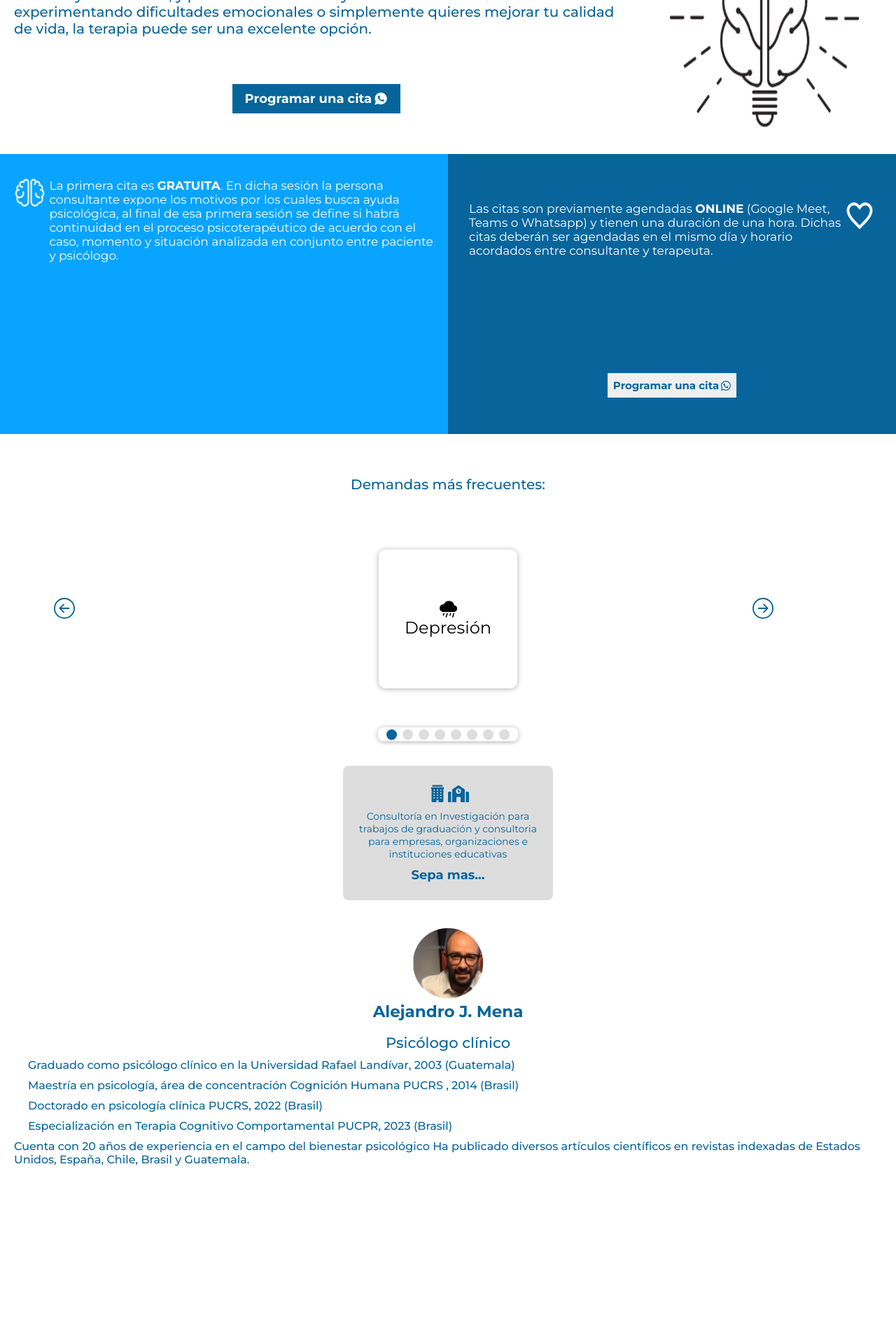
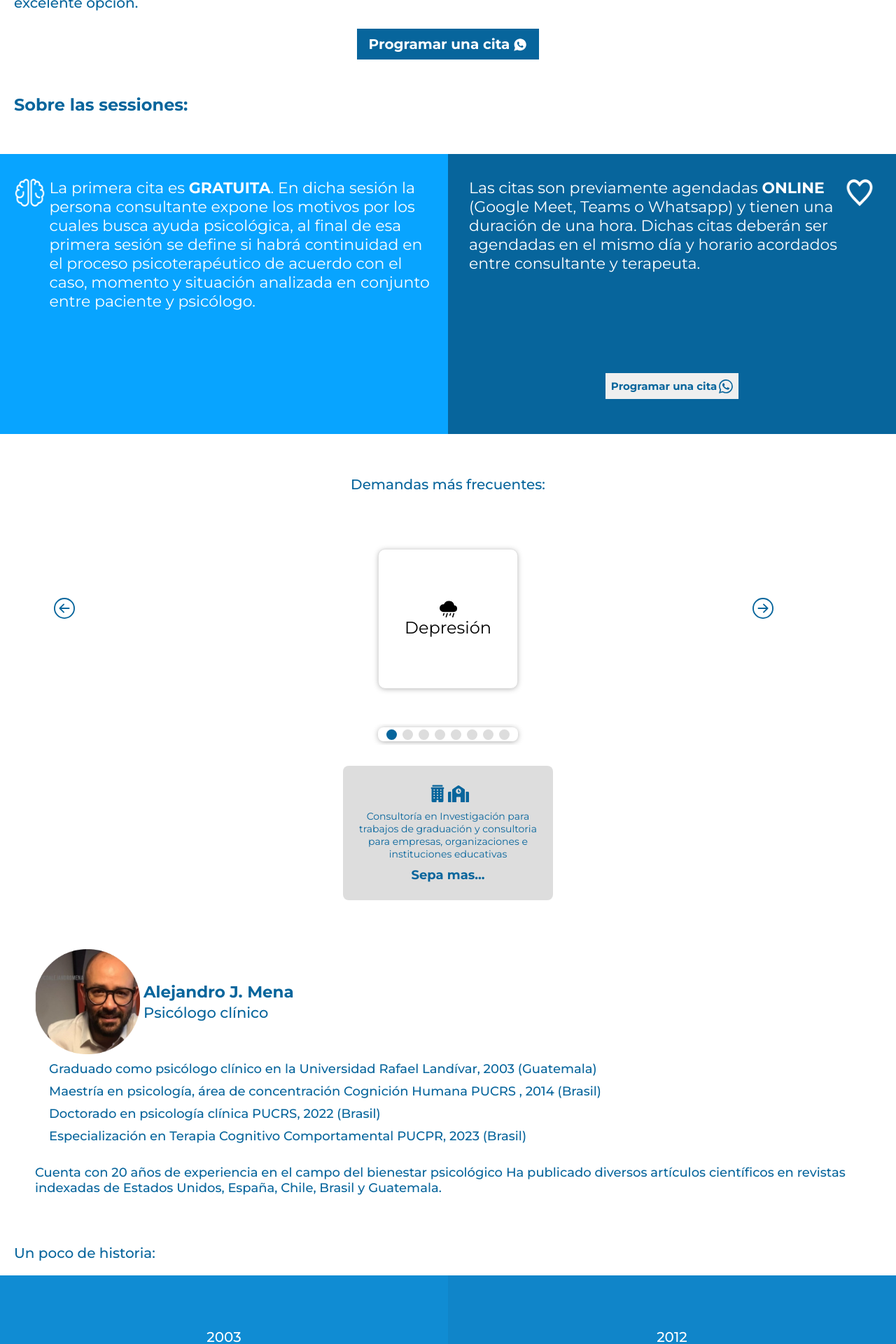
Before and after one commit to SmartDevs-nwgs/LP-Alejandro, a Next.js app: page / in a window 1280 px wide. Shown: the part 740-2660 px from the top of the page at 70% size. Built offline with nearby package versions, Linux system fonts and the light colour scheme.

Commit message:
add:responsiveFooter

```diff
--- a/src/Components/Footer/index.jsx
+++ b/src/Components/Footer/index.jsx
@@ -1,9 +1,12 @@
 import { StyledFooter } from './style'
-import { FaTiktok, FaInstagram } from 'react-icons/fa'
+import { FaInstagram } from 'react-icons/fa'
+import useWidthPosition from 'jsconfig.json/hooks/useWidth'
 import tiktok from '../../Assets/images/tiktok.png'
 import Image from 'next/image'
 
 const Footer = () => {
+  const screenWidth = useWidthPosition()
+
   return (
     <StyledFooter>
       <div className="container">
@@ -14,7 +17,6 @@ const Footer = () => {
             <h1 className="info-bar-formation">PSICÓLOGO</h1>
           </div>
         </div>
-
         <div className="social-midia">
           <h2>
             Acompañe de cerca mi trabajo a través de las siguientes redes
@@ -23,11 +25,11 @@ const Footer = () => {
           <div className="midia-icons">
             <div className="instagram">
               <FaInstagram className="icon" />
-              {/* <h2>Instagram</h2> */}
+              {screenWidth >= 1300 ? <h2>Instagram</h2> : null}
             </div>
             <div className="tiktok">
               <Image src={tiktok} className="tiktok-img" />
-              {/* <h2>TikTok</h2> */}
+              {screenWidth >= 1300 ? <h2>TikTok</h2> : null}
             </div>
           </div>
         </div>
--- a/src/Components/Footer/style.jsx
+++ b/src/Components/Footer/style.jsx
@@ -4,6 +4,10 @@ export const StyledFooter = styled.div`
   width: 100vw;
   height: 280px;
   background-color: var(--blue);
+  @media screen and (min-width: 1300px) {
+    height: 500px;
+    overflow: hidden;
+  }
 
   .container {
     display: flex;
@@ -17,10 +21,17 @@ export const StyledFooter = styled.div`
       flex-direction: column;
       justify-content: center;
       align-items: center;
+      @media screen and (min-width: 1300px) {
+        position: absolute;
+        left: -50px;
+      }
       h1 {
         color: white;
         font-weight: 500;
         font-size: 20px;
+        @media screen and (min-width: 1300px) {
+          font-size: 32px;
+        }
       }
       .info-bar {
         display: flex;
@@ -28,7 +39,7 @@ export const StyledFooter = styled.div`
         align-items: center;
         .white-bar {
           background-color: var(--white);
-          width: 95px;
+          width: 150px;
           height: 12px;
           margin-right: 3px;
         }
@@ -39,6 +50,9 @@ export const StyledFooter = styled.div`
       font-size: 16px;
       font-weight: 500;
       color: white;
+      @media screen and (min-width: 1300px) {
+        font-size: 30px;
+      }
     }
     .social-midia {
       margin-top: 20px;
@@ -47,26 +61,41 @@ export const StyledFooter = styled.div`
       flex-direction: column;
       align-items: center;
       text-align: center;
+      @media screen and (min-width: 1300px) {
+        gap: 40px;
+        width: 40%;
+      }
 
       .midia-icons {
         width: 100%;
         display: flex;
-        justify-content: center;
+        justify-content: space-around;
 
         .instagram {
+          cursor: pointer;
           margin-right: 10px;
           text-align: center;
         }
         .tiktok {
+          cursor: pointer;
           margin-left: 10px;
           text-align: center;
-          display: flex;
-          justify-content: center;
-          align-items: center;
+          @media screen and (min-width: 1300px) {
+            margin-bottom: 10px;
+            position: relative;
+            bottom: 5px;
+          }
+          h2 {
+            margin-top: -3px;
+          }
           .tiktok-img {
-            margin-top: 3px;
+            margin-top: 4px;
             width: 50px;
             height: 50px;
+            @media screen and (min-width: 1300px) {
+              width: 100px;
+              height: 100px;
+            }
           }
         }
 
@@ -74,8 +103,14 @@ export const StyledFooter = styled.div`
           font-size: 40px;
           color: var(--white);
           margin-top: 10px;
+          @media screen and (min-width: 1300px) {
+            font-size: 80px;
+          }
         }
       }
+    }
+    span {
+      cursor: pointer;
     }
     .copyright {
       margin-top: 8px;
@@ -86,6 +121,14 @@ export const StyledFooter = styled.div`
       flex-direction: column;
       justify-content: center;
       align-items: center;
+
+      @media screen and (min-width: 1300px) {
+        font-size: 22px;
+        padding: 28px;
+        flex-direction: row;
+        justify-content: space-between;
+        margin-top: 65px;
+      }
     }
   }
 `
--- a/src/Components/SectionBenefits/index.jsx
+++ b/src/Components/SectionBenefits/index.jsx
@@ -1,9 +1,12 @@
 import { StyledSectionBenefits } from './style'
 import { IoLogoWhatsapp } from 'react-icons/io'
-import Brain from '../../Assets/images/BigBrain.png'
+import useWidthPosition from 'jsconfig.json/hooks/useWidth'
+import Brain from '../../Assets/images/BigBrain2.png'
 import Image from 'next/image'
 
 const SectionBenefits = () => {
+  const screenWidth = useWidthPosition()
+
   return (
     <StyledSectionBenefits>
       <div className="container">
@@ -23,9 +26,18 @@ const SectionBenefits = () => {
             Programar una cita <IoLogoWhatsapp className="whatsapp-icon" />
           </button>
         </div>
+        <h1 className="session">Sobre las sessiones:</h1>
       </div>
 
-      <Image src={Brain} width={540} height={540} className="brain" />
+      {screenWidth >= 1300 ? (
+        <Image
+          src={Brain}
+          alt="brain"
+          width={540}
+          height={540}
+          className="brain"
+        />
+      ) : null}
     </StyledSectionBenefits>
   )
 }
--- a/src/Components/SectionBenefits/style.jsx
+++ b/src/Components/SectionBenefits/style.jsx
@@ -8,27 +8,42 @@ export const StyledSectionBenefits = styled.div`
   align-items: center;
   overflow: hidden;
 
+  @media screen and (min-width: 1300px) {
+    height: 75vh;
+  }
+
   .container {
     width: 100vw;
-    height: 350px;
+    height: 400px;
     display: flex;
     flex-direction: column;
-    justify-content: space-around;
+    justify-content: center;
     color: var(--blue);
-    padding: 10px 20px 0px 20px;
+    padding: 0px 20px 0px 20px;
+    @media screen and (min-width: 1300px) {
+      width: 700px;
+      height: 800px;
+    }
+
     h1 {
       font-weight: bold;
       font-size: 20px;
-      @media screen and (min-width: 800px) {
+      @media screen and (min-width: 900px) {
         font-size: 24px;
+      }
+      @media screen and (min-width: 1300px) {
+        font-size: 36px;
       }
     }
     p {
       margin-top: 15px;
       font-size: 15px;
       font-weight: 500;
-      @media screen and (min-width: 800px) {
+      @media screen and (min-width: 900px) {
         font-size: 20px;
+      }
+      @media screen and (min-width: 1300px) {
+        font-size: 28px;
       }
     }
     .button {
@@ -36,6 +51,7 @@ export const StyledSectionBenefits = styled.div`
       justify-content: center;
 
       button {
+        margin-top: 25px;
         cursor: pointer;
         background-color: var(--blue);
         display: flex;
@@ -43,7 +59,7 @@ export const StyledSectionBenefits = styled.div`
         justify-content: center;
         color: var(--white);
         padding: 10px;
-        width: 159px;
+        width: 165px;
         font-size: 12px;
         border: none;
         font-weight: bold;
@@ -51,17 +67,25 @@ export const StyledSectionBenefits = styled.div`
           font-size: 15px;
           width: 200px;
         }
-        @media screen and (min-width: 800px) {
-          font-size: 18px;
-          width: 240px;
+        @media screen and (min-width: 900px) {
+          font-size: 20px;
+          width: 260px;
+        }
+        @media screen and (min-width: 1300px) {
+          font-size: 24px;
+          width: 320px;
         }
 
         .whatsapp-icon {
           font-size: 14px;
           font-weight: bold;
-          margin-left: 3px;
-          @media screen and (min-width: 800px) {
+          margin-left: 5px;
+          margin-top: 1px;
+          @media screen and (min-width: 900px) {
             font-size: 20px;
+          }
+          @media screen and (min-width: 1300px) {
+            font-size: 24px;
           }
         }
       }
@@ -74,4 +98,7 @@ export const StyledSectionBenefits = styled.div`
       height: 540px;
     }
   }
+  .session {
+    margin-top: 50px;
+  }
 `
--- a/src/Components/SectionInfo/style.jsx
+++ b/src/Components/SectionInfo/style.jsx
@@ -2,45 +2,89 @@ import styled from 'styled-components'
 
 export const StyledSectionInfo = styled.div`
   width: 100vw;
-  height: 650px;
   overflow: hidden;
 
   .container {
     padding: 20px;
     color: var(--blue);
-
+    @media screen and (min-width: 900px) {
+      padding: 50px;
+    }
+    @media screen and (min-width: 1300px) {
+      padding: 100px;
+    }
     .info {
       display: flex;
       flex-direction: column;
       align-items: center;
       gap: 5px;
       text-align: center;
+
+      @media screen and (min-width: 900px) {
+        flex-direction: row;
+        text-align: start;
+      }
       .profile {
         width: 100px;
         height: 100px;
+        @media screen and (min-width: 500px) {
+          width: 130px;
+          height: 130px;
+        }
+        @media screen and (min-width: 900px) {
+          width: 150px;
+          height: 150px;
+        }
+        @media screen and (min-width: 1300px) {
+          width: 210px;
+          height: 210px;
+        }
       }
       h1 {
         font-size: 23px;
         font-weight: bold;
         margin-bottom: -5px;
+        @media screen and (min-width: 900px) {
+          margin-bottom: -20px;
+        }
+        @media screen and (min-width: 1300px) {
+          margin-top: 50px;
+          font-size: 50px;
+        }
       }
       h2 {
         font-size: 21px;
         font-weight: 500;
+        @media screen and (min-width: 1300px) {
+          font-size: 50px;
+        }
       }
     }
     ul {
-      list-style: circle;
       margin-top: 10px;
       padding-left: 20px;
 
       li {
         margin-bottom: 10px;
         font-weight: 500;
+        @media screen and (min-width: 900px) {
+          font-size: 18px;
+        }
+        @media screen and (min-width: 1300px) {
+          font-size: 28px;
+        }
       }
     }
     p {
       font-weight: 500;
+      @media screen and (min-width: 900px) {
+        margin-top: 20px;
+        font-size: 18px;
+      }
+      @media screen and (min-width: 1300px) {
+        margin-top: 25px;
+        font-size: 28px;
+      }
     }
     h2 {
       margin-top: 23px;
--- a/src/Components/SectionSession/style.jsx
+++ b/src/Components/SectionSession/style.jsx
@@ -2,7 +2,7 @@ import styled from 'styled-components'
 
 export const StyledSectionSessions = styled.div`
   width: 100vw;
-
+  overflow: hidden;
   @media screen and (min-width: 600px) {
     display: flex;
   }
@@ -17,17 +17,18 @@ export const StyledSectionSessions = styled.div`
     overflow: hidden;
     padding: 20px;
     display: flex;
-    justify-content: center;
+    justify-content: space-around;
     background-color: var(--blue1);
     height: 260px;
 
     @media screen and (min-width: 600px) {
       width: 50%;
-      height: 300px;
+      height: 400px;
     }
-    @media screen and (min-width: 600px) {
+    @media screen and (min-width: 1300px) {
       width: 50%;
-      height: 400px;
+      height: 600px;
+      padding: 50px;
     }
 
     p {
@@ -41,6 +42,13 @@ export const StyledSectionSessions = styled.div`
         width: 100%;
         height: 100%;
       }
+      @media screen and (min-width: 900px) {
+        font-size: 22px;
+      }
+      @media screen and (min-width: 1300px) {
+        font-size: 32px;
+        width: 600px;
+      }
     }
     .icon {
       display: flex;
@@ -50,6 +58,10 @@ export const StyledSectionSessions = styled.div`
         margin-right: 5px;
         width: 50px;
         height: 50px;
+        @media screen and (min-width: 1300px) {
+          width: 100px;
+          height: 100px;
+        }
       }
     }
   }
@@ -59,20 +71,25 @@ export const StyledSectionSessions = styled.div`
     background-color: var(--blue);
     display: flex;
     flex-direction: column;
-    justify-content: center;
+    justify-content: space-around;
     align-items: center;
     @media screen and (min-width: 600px) {
       width: 50%;
-      height: 300px;
+      height: 400px;
+      justify-content: space-between;
     }
-    @media screen and (min-width: 600px) {
+    @media screen and (min-width: 1300px) {
+      padding: 50px;
       width: 50%;
-      height: 400px;
+      height: 600px;
     }
     .info-time-section {
       display: flex;
       height: 260px;
       overflow: hidden;
+      @media screen and (min-width: 1300px) {
+        height: 550px;
+      }
       p {
         margin-left: 10px;
         width: 280px;
@@ -85,6 +102,13 @@ export const StyledSectionSessions = styled.div`
           width: 100%;
           height: 100%;
         }
+        @media screen and (min-width: 900px) {
+          font-size: 22px;
+        }
+        @media screen and (min-width: 1300px) {
+          font-size: 32px;
+          width: 500px;
+        }
       }
       .icon {
         display: flex;
@@ -93,6 +117,10 @@ export const StyledSectionSessions = styled.div`
           margin-right: 10px;
           width: 50px;
           height: 50px;
+          @media screen and (min-width: 1300px) {
+            width: 100px;
+            height: 100px;
+          }
         }
       }
     }
@@ -109,15 +137,27 @@ export const StyledSectionSessions = styled.div`
         color: var(--blue);
         border: none;
         font-weight: bold;
+        overflow: hidden;
 
-        @media screen and (min-width: 500px) {
+        @media screen and (min-width: 600px) {
           font-size: 15px;
+          margin-bottom: 30px;
+        }
+        @media screen and (min-width: 1300px) {
+          width: 350px;
+          font-size: 24px;
+          padding: 20px;
+          margin-left: 5px;
         }
         .whatsapp-icon {
           font-size: 14px;
           font-weight: bold;
           margin-left: 3px;
           margin-top: 1px;
+          @media screen and (min-width: 600px) {
+            font-size: 20px;
+            margin-left: 3px;
+          }
         }
       }
     }
```
Also changed, not shown: src/Assets/images/BigBrain2.png (added).
